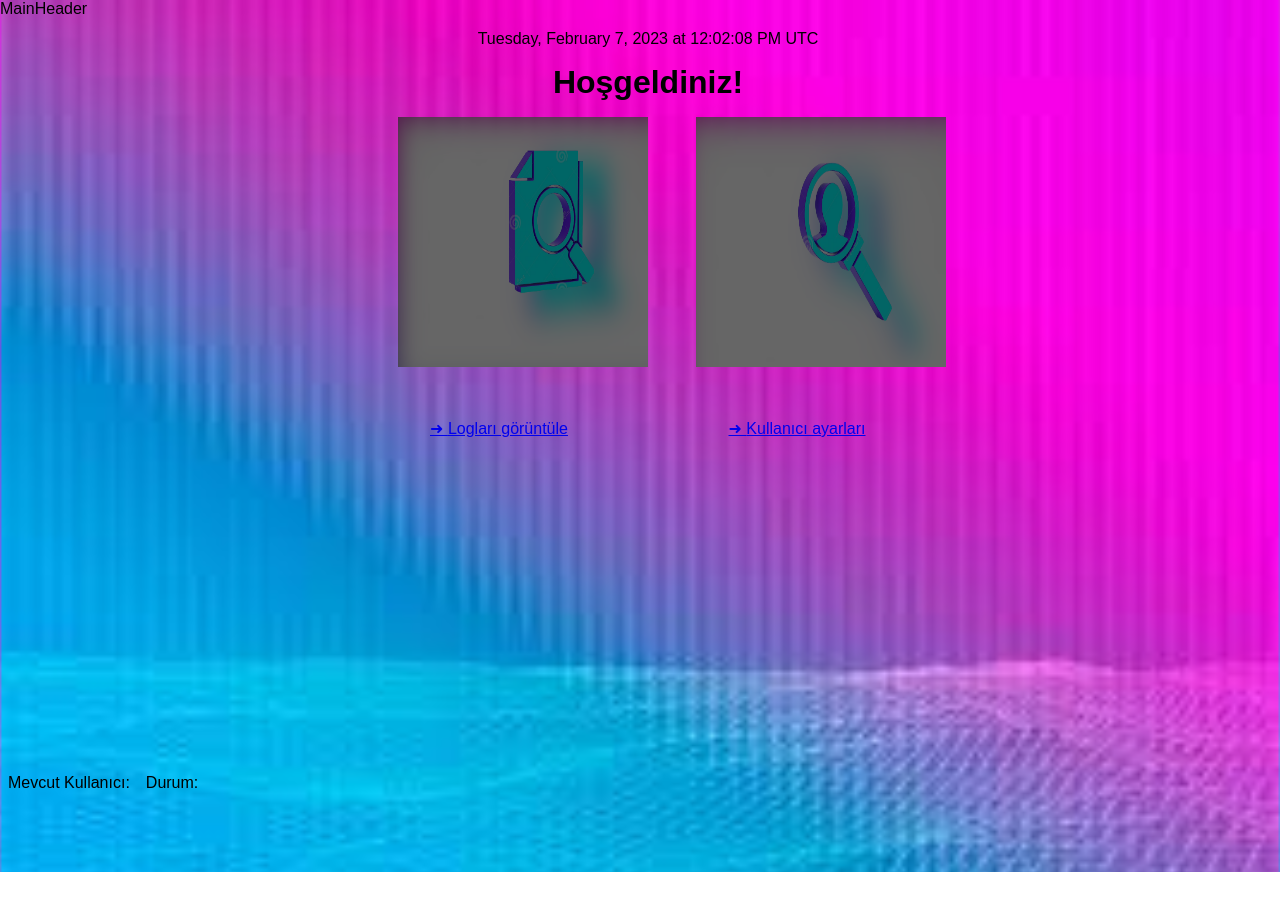
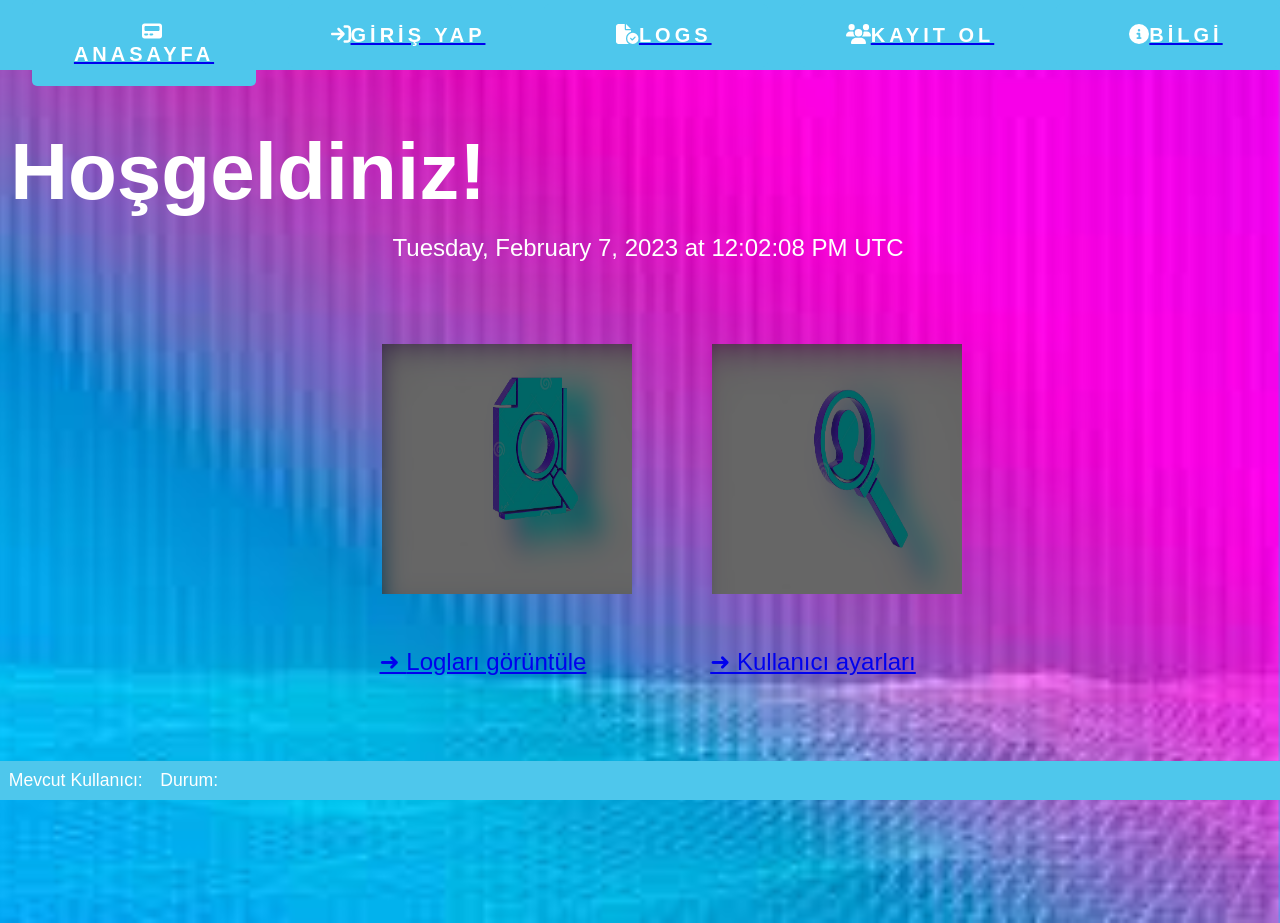
Before and after one commit to sertancem-sari/log_react_redux, a React (Create React App) app: page /main in a window 1280 px wide. Before the commit the page ends 872 px from the top, so only its background shows below. Built offline with nearby package versions, Linux system fonts and the light colour scheme.

Commit message:
react part of application done

```diff
--- a/src/components/Main.js
+++ b/src/components/Main.js
@@ -9,9 +9,8 @@ const Main = () => {
 
   return (
           <div className='welcome'>
-            <p>{today}</p>
-
-            <h1>Hoşgeldiniz!</h1>
+            <h1 className='main-header'>Hoşgeldiniz!</h1>
+            <p className='main-time'>{today}</p>
             <div className='elements'>
               <div className='element'>
                 <img src={log} alt="log img"/>
--- a/src/components/MainFooter.js
+++ b/src/components/MainFooter.js
@@ -1,7 +1,7 @@
 import React from 'react'
 import { useNavigate, useLocation } from 'react-router-dom'
 import { FontAwesomeIcon } from '@fortawesome/react-fontawesome'
-import { faHouse } from "@fortawesome/free-solid-svg-icons"
+import { faHomeUser} from "@fortawesome/free-solid-svg-icons"
 
 const MainFooter = () => {
 
@@ -17,7 +17,7 @@ const MainFooter = () => {
             title='home'
             onClick={goHome}
         >
-            <FontAwesomeIcon icon={faHouse} />
+            <FontAwesomeIcon icon={faHomeUser} /><FontAwesomeIcon icon="" />
         </button>
     )
   }
--- a/src/components/MainHeader.js
+++ b/src/components/MainHeader.js
@@ -1,8 +1,20 @@
 import React from 'react'
-
+import {Link} from 'react-router-dom'
+import { FontAwesomeIcon } from '@fortawesome/react-fontawesome'
+import { faFileCircleCheck, faInfoCircle, faPager, faSignIn, faUsers } from '@fortawesome/free-solid-svg-icons'
 const MainHeader = () => {
   return (
-    <div>MainHeader</div>
+    <div className="nav_header">
+      <div className="nav_header_menu">
+        <ul className="nav_header_menu_list">
+          <li className="header_menu__group"><Link to='/'><span className='header_text'><FontAwesomeIcon icon={faPager}/> ANASAYFA</span></Link></li>
+          <li className="header_menu__group"><Link to='/login'><span className='header_text'><FontAwesomeIcon icon={faSignIn}/>GİRİŞ YAP</span></Link></li>
+          <li className="header_menu__group"><Link to='/main/logs'><span className='header_text'><FontAwesomeIcon icon={faFileCircleCheck}/>LOGS</span></Link></li>
+          <li className="header_menu__group"><Link to='/newuser'><span className='header_text'><FontAwesomeIcon icon={faUsers}/>KAYIT OL</span></Link></li>
+          <li className="header_menu__group"><Link to='http://localhost:3000/#fifth'><span className='header_text'><FontAwesomeIcon icon={faInfoCircle}/>BİLGİ</span></Link></li>
+        </ul>
+      </div>
+    </div>
   )
 }
 
--- a/src/index.css
+++ b/src/index.css
@@ -3,6 +3,7 @@
   margin: 0;
   padding: 0;
   box-sizing: border-box;
+
 }
 
 body {
@@ -321,7 +322,7 @@ h1:hover {--_p: 100%}
 .main{
     width: 100%;
     height: 100%;
-    background-image: url('./img/building.jpg');
+
 }
 
 .welcome {
@@ -349,11 +350,12 @@ h1:hover {--_p: 100%}
 }
 
 .main-footer{
-    font-size: 1rem;
+    font-size: 1.1rem;
     position: sticky;
     bottom: 0;
+    color:#fff;
     z-index: 1;
-    background-color: var(--BGCOLOR);
+    background-color: #4ec7ec;
     padding: 0.5em;
     border-top: 1px solid var(--BORDER-COLOR);
     display: flex;
@@ -389,4 +391,95 @@ img {
 .elements{
     display: flex;
     justify-content: center;
+    position: relative;
+    top: 100px;
 }
+
+.element{
+    font-size: 1.5rem;
+    margin:1rem;
+}
+
+.main-header{
+    font-size: 5rem;
+    color:#fff;
+    position: relative;
+    top: 50px;
+    right: 400px;
+}
+
+.main-time{
+    font-size: 1.5rem;
+    position: relative;
+    top:50px;
+    color: #fff;
+}
+
+.nav_header{
+    display: flex;
+    flex-direction: row;
+    margin-bottom: 4rem;
+
+
+
+}
+
+.nav_header_menu{
+    display: flex;
+
+}
+
+.nav_header_menu_list{
+    position: fixed;
+    left: 0;
+    z-index: 50;
+    display: flex;
+    justify-content: space-around;
+    flex-direction: row;
+    height: auto;
+    background: #4ec7ec;
+    width: 100%;
+    height: 70px;
+
+}
+
+.header_menu__group{
+    width: 100%;
+    height: auto;
+    margin:auto;
+    margin-left: 2rem;
+    font-size: 20px;
+    color: #e74ec6;
+    text-decoration: none;
+    padding: 20px;
+    text-align: center;
+    /* padding: 25px 30px; */
+    background-color: #4ec7ec;
+    font-weight: bold;
+    border: none;
+    border-radius: 5px;
+    letter-spacing: 4px;
+    overflow: hidden;
+    transition: 0.5s;
+    cursor: pointer;
+}
+
+.header_menu__group:hover{
+    background: #4ec7ec;
+    color: #e74ec6;
+    box-shadow: 0 0 5px #03e9f4,
+                0 0 25px #03e9f4,
+                0 0 50px #03e9f4,
+                0 0 200px #03e9f4;
+     -webkit-box-reflect:below 1px linear-gradient(transparent, rgba(224, 223, 224, 0.333));
+}
+
+.header_text{
+    color:#fff;
+    margin-left: 1rem;
+    text-decoration: none;
+}
+
+/* .page__footer{
+
+} */
```
Also changed, not shown: src/img/building.jpg (deleted).
